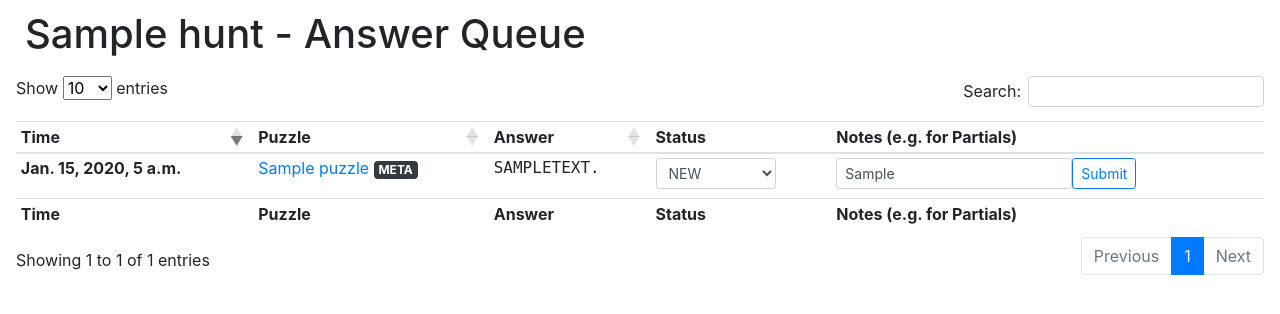
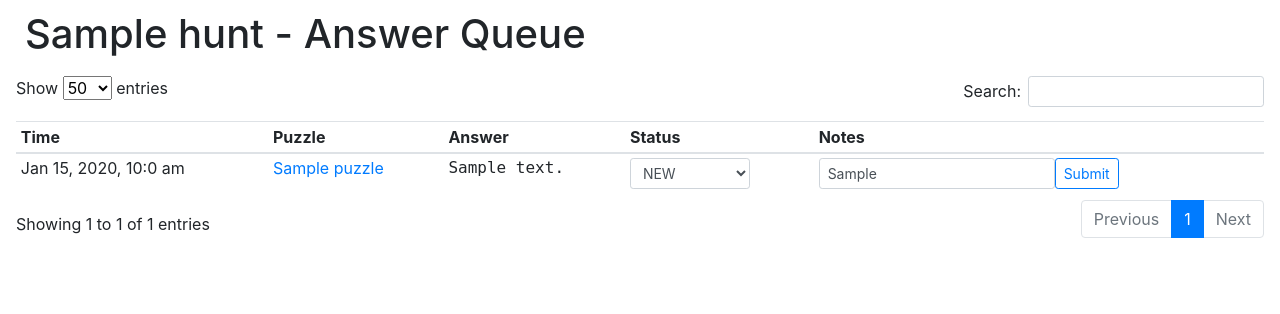
Before and after one commit to cardinalitypuzzles/cardboard, a Django app: page /answers/queue/1 in a window 1280 px wide. Shown: the part 56-370 px from the top of the page. Run offline with Django 3.2, Linux system fonts and the light colour scheme; a user stored in the database is signed in; tables that the repository leaves empty hold one stand-in row (values such as "Sample post"); lists and menus that the app fills with data are empty; parts of the project's set-up code (start-up, migrations or seed data) failed here and were passed over; some libraries are stand-ins or nearby versions.

Commit message:
Updated Answer Queue page to generate table client-side
Ref: #118

```diff
--- a/answers/templates/queue.html
+++ b/answers/templates/queue.html
@@ -1,6 +1,4 @@
 {% extends "base.html" %}
-{% load puzzle_extras %}
-{% load answer_extras %}
 
 {% block page_content %}
 
@@ -14,101 +12,120 @@
 
 <div class="px-3 pb-3">
     <table class="table table-sm" id="queue" style="width:100%">
-        <thead>
-            <tr>
-                <th scope="col">Time</th>
-                <th scope="col">Puzzle</th>
-                <th scope="col">Answer</th>
-                <th scope="col">Status</th>
-                <th scope="col">Notes (e.g. for Partials)</th>
-            </tr>
-        </thead>
-        <tbody>
-            {% for ans, form, notes_form in rows %}
-            <tr class="{% answer_class ans %}">
-                <th>{{ ans.created_on }}</th>
-                <td>{% get_title ans.puzzle %}</td>
-                <td><p class="text-monospace">{{ ans.text.upper|strip }}</p></td>
-                <td>
-                    <form action="/answers/queue/{{ hunt_pk }}/{{ ans.id }}" method="post" class="form-inline">
-                        {% csrf_token %}
-                        <div class="form-group">
-                            {{ form.status }}
-                        </div>
-                    </form>
-                </td>
-                <td>
-                   <form action="/answers/update_note/{{ ans.id }}" method="post" class="form-inline">
-                        {% csrf_token %}
-                        <div class="form-group">
-                            {{ notes_form.text }}
-                            <button type="submit" class="btn btn-outline-primary btn-sm">Submit</button>
-                        </div>
-                    </form>
-                </td>
-            </tr>
-            {% endfor %}
-        </tbody>
-        <tfoot>
-            <tr>
-                <th scope="col">Time</th>
-                <th scope="col" class="column_searchable">Puzzle</th>
-                <th scope="col" class="column_searchable">Answer</th>
-                <th scope="col" class="column_searchable">Status</th>
-                <th scope="col" class="column_searchable">Notes (e.g. for Partials)</th>
-            </tr>
-        </tfoot>
     </table>
 </div>
 
 <script type="text/javascript">
 $(document).ready(function() {
     // table column indices
-    var time = 0,
-        puzzle = 1,
-        answer = 2,
-        status = 3,
-        notes = 4;
+    let answer_class = 0,
+        time = 1,
+        puzzle_name = 2,
+        puzzle_url = 3,
+        puzzle_is_meta = 4,
+        guess = 5,
+        answer_status = 6,
+        id = 7,
+        notes = 8;
+
+    let statuses = ['NEW', 'SUBMITTED', 'CORRECT', 'INCORRECT', 'PARTIAL',];
 
     $('#queue').DataTable( {
+        "ajax": "/answers/queue/{{hunt_pk}}/answers",
         "paging": true,
+        "pageLength": 50,
         "info": true,
         "scrollX": true,
         "scrollY": true,
+        "order": [[ time, "desc" ]],
+        "ordering": false,
+        "createdRow": function(row, data, dataIndex) {
+            $(row).addClass(data[answer_class]);
+        },
         "columnDefs": [
-            { "searchable": false, "targets": time },
             {
-              "targets": time,
-              "type": "date",
-              "render": function(data, type, row, meta) {
-                if (type === 'sort') {
-                    data = moment(data, 'MMM D, YYYY, h:m a');
-                }
-                return data;
-              },
+                'visible': false,
+                'targets': [answer_class, id, puzzle_url, puzzle_is_meta],
             },
-            { "orderable": false,
-              "targets": status,
-              "render": function(data, type, row, meta) {
-                if (type === 'filter') {
-                    data = $.parseHTML(data);
-                    data = data[0].querySelector('select').value;
-                }
-                return data;
-              },
+            {
+                'searchable': false,
+                'targets': [answer_class, id, time, puzzle_url, puzzle_is_meta],
             },
-            { "orderable": false,
-              "targets": notes,
-              "render": function(data, type, row, meta) {
-                if (type === 'filter') {
-                    data = $.parseHTML(data);
-                    data = data[0].querySelector('.form-control').value;
-                }
-                return data;
-              },
+            {'title': 'Time', 'targets': time},
+            {'title': 'Puzzle', 'targets': puzzle_name},
+            {'title': 'Answer', 'targets': guess},
+            {'title': 'Status', 'targets': answer_status},
+            {'title': 'Notes', 'targets': notes},
+
+            {
+                'targets': time,
+                'render': function(data, type, row, meta) {
+                    return moment(data).format('MMM D, YYYY, h:m a');
+                },
+            },
+            {
+                'targets': puzzle_name,
+                'render': function(data, type, row, meta) {
+                    let result = '<a href="' + row[puzzle_url] + '">' + row[puzzle_name] + '</a>';
+                    if (row[puzzle_is_meta] === 'True') {
+                        result += ' <span class="badge badge-dark badge-meta">META</span>';
+                    }
+                    return result;
+                },
+            },
+            {
+                'targets': guess,
+                'render': function(data, type, row, meta) {
+                    return `<p class="text-monospace">${data}</p>`
+                },
+            },
+            {
+                'targets': answer_status,
+                'render': function(data, type, row, meta) {
+                    let result = data;
+                    if (type === 'display') {
+                        result = `
+    <form action="/answers/queue/{{ hunt_pk }}/${row[id]}" method="post" class="form-inline">
+        <input type="hidden" name="csrfmiddlewaretoken" value="{{ csrf_token }}">
+        <div class="form-group">
+            <select name="status" onChange="this.form.submit();" class="form-control form-control-sm">
+    `;
+
+                        for (const status of statuses) {
+                            result += '<option value="' + status + '"';
+                            if (status === data) {
+                                result += ' selected';
+                            }
+                            result += '>' + status + '</option>\n';
+                        }
+
+                        result += `
+            </select>
+        </div>
+    </form>`;
+                    }
+                    return result;
+                },
+            },
+            {
+                'targets': notes,
+                'render': function(data, type, row, meta) {
+                    let result = `
+<form action="/answers/update_note/${row[id]}" method="post" class="form-inline">
+    <input type="hidden" name="csrfmiddlewaretoken" value="{{ csrf_token }}">
+    <div class="form-group">
+        <input type="text" name="text" class="form-control form-control-sm col-xs-4" placeholder="Enter notes here" maxlength="128" required`;
+                    if (data) {
+                        result += ` value=${data}`;
+                    }
+                    result += `>
+        <button type="submit" class="btn btn-outline-primary btn-sm">Submit</button>
+    </div>
+</form>`;
+                    return result;
+                },
             },
         ],
-        "order": [[ time, "desc" ]],
     } );
 });
 </script>
--- a/answers/templatetags/answer_extras.py
+++ /dev/null
@@ -1,24 +0,0 @@
-from django import template
-from django.template.defaultfilters import stringfilter
-from answers.models import Answer
-
-register = template.Library()
-
-@register.simple_tag
-def answer_class(answer):
-    status = answer.get_status()
-    if status == Answer.SUBMITTED:
-        return "table-warning"
-    elif status == Answer.CORRECT:
-        return "table-success"
-    elif status == Answer.INCORRECT:
-        return "table-danger"
-    elif status == Answer.PARTIAL:
-        return "table-warning"
-    else:
-        return ""
-
-@register.filter
-@stringfilter
-def strip(value):
-    return value.replace(" ", "")
--- a/answers/urls.py
+++ b/answers/urls.py
@@ -1,10 +1,11 @@
-from .views import *
+from .views import AnswerView, answers, update_note
 from django.conf import settings
 from django.http import HttpResponseRedirect
 from django.urls import path
 
 urlpatterns = [
     path("queue/<int:hunt_pk>", AnswerView.as_view()),
+    path("queue/<int:hunt_pk>/answers", answers),
     path("queue/<int:hunt_pk>/<int:answer_pk>", AnswerView.as_view()),
     path("update_note/<int:answer_pk>", update_note, name="update_note"),
     path('', lambda r: HttpResponseRedirect('queue/{}'.format(settings.ACTIVE_HUNT_ID)), name="queue"),
--- a/answers/views.py
+++ b/answers/views.py
@@ -5,10 +5,10 @@ from django.contrib import messages
 from django.contrib.auth.decorators import login_required
 from django.contrib.auth.mixins import LoginRequiredMixin
 from django.core.exceptions import ObjectDoesNotExist
-from django.http import HttpResponseRedirect
+from django.http import HttpResponseRedirect, JsonResponse
 from django.shortcuts import render, get_object_or_404
 from django.views import View
-from django.views.decorators.http import require_POST
+from django.views.decorators.http import require_GET, require_POST
 from hunts.models import Hunt
 from puzzles.forms import PuzzleForm
 from slack_lib.slack_client import SlackClient
@@ -30,22 +30,48 @@ def update_note(request, answer_pk):
     return HttpResponseRedirect(request.META.get('HTTP_REFERER', '/'))
 
 
+def __answer_class(answer):
+    status = answer.get_status()
+    if status == Answer.SUBMITTED:
+        return "table-warning"
+    elif status == Answer.CORRECT:
+        return "table-success"
+    elif status == Answer.INCORRECT:
+        return "table-danger"
+    elif status == Answer.PARTIAL:
+        return "table-warning"
+    else:
+        return ""
+
+
+@require_GET
+@login_required(login_url='/accounts/login/')
+def answers(request, hunt_pk):
+    hunt = get_object_or_404(Hunt, pk=hunt_pk)
+    answer_objects = Answer.objects.filter(puzzle__hunt__pk=hunt_pk).order_by('-created_on')
+
+    result = {
+        "data": [
+            [
+                __answer_class(answer), answer.created_on, answer.puzzle.name,
+                answer.puzzle.url, answer.puzzle.is_meta, answer.text,
+                answer.status, answer.id, answer.response,
+            ]
+            for answer in answer_objects
+        ]
+    }
+    return JsonResponse(result)
+
+
 class AnswerView(LoginRequiredMixin, View):
     login_url = '/accounts/login/'
     redirect_field_name = 'next'
 
     def get(self, request, hunt_pk):
         hunt = get_object_or_404(Hunt, pk=hunt_pk)
-        answers = Answer.objects.filter(puzzle__hunt__pk=hunt_pk).order_by('-created_on')
-        status_forms = [UpdateAnswerStatusForm(initial={'status': ans.get_status()},
-                                               auto_id=False) for ans in answers]
-        notes_forms = [UpdateAnswerNotesForm(initial={'text': ans.get_notes()},
-                                             auto_id=False) for ans in answers]
-
         context = {
             'hunt_pk': hunt_pk,
             'hunt_name': hunt.name,
-            'rows' : zip(answers, status_forms, notes_forms)
         }
         return render(request, 'queue.html', context)
 
--- a/puzzles/templates/title.html
+++ /dev/null
@@ -1,3 +0,0 @@
-<div style="padding: 0px 0px; display:inline;">
-    <a class="puzzle-title" href="{{ puzzle.url }}" target="_blank">{{ puzzle.name }}</a> <span class="badge badge-dark badge-meta">{{ badge }}</span>
-</div>
--- a/puzzles/templatetags/puzzle_extras.py
+++ b/puzzles/templatetags/puzzle_extras.py
@@ -54,15 +54,3 @@ def get_table(puzzles, request):
         'slack_base_url': settings.SLACK_BASE_URL,
     }
     return context
-
-
-@register.inclusion_tag('title.html')
-def get_title(puzzle):
-    badge = ''
-    if puzzle.is_meta:
-        badge = 'META'
-    context = {
-        'puzzle': puzzle,
-        'badge': badge,
-    }
-    return context
--- a/puzzles/views.py
+++ b/puzzles/views.py
@@ -42,11 +42,13 @@ def update_status(request, pk):
 @require_POST
 @login_required(login_url='/accounts/login/')
 def guess(request, pk):
+    print('guess received')
     form = AnswerForm(request.POST)
     puzzle = get_object_or_404(Puzzle, pk=pk)
 
     if form.is_valid() and puzzle.status != Puzzle.SOLVED:
         answer_text = form.cleaned_data["text"].replace(' ', '').upper()
+        print('answer_text', answer_text)
         # If answer has already been added to the queue
         if not Answer.objects.filter(puzzle=puzzle, text=answer_text):
             answer = Answer(text=answer_text, puzzle=puzzle)
@@ -59,6 +61,10 @@ def guess(request, pk):
         messages.error(request, form.errors)
 
     return HttpResponseRedirect(request.META.get('HTTP_REFERER', '/'))
+
+if settings.DEBUG:
+    guess = csrf_exempt(guess)
+
 
 @require_POST
 @csrf_exempt
```
